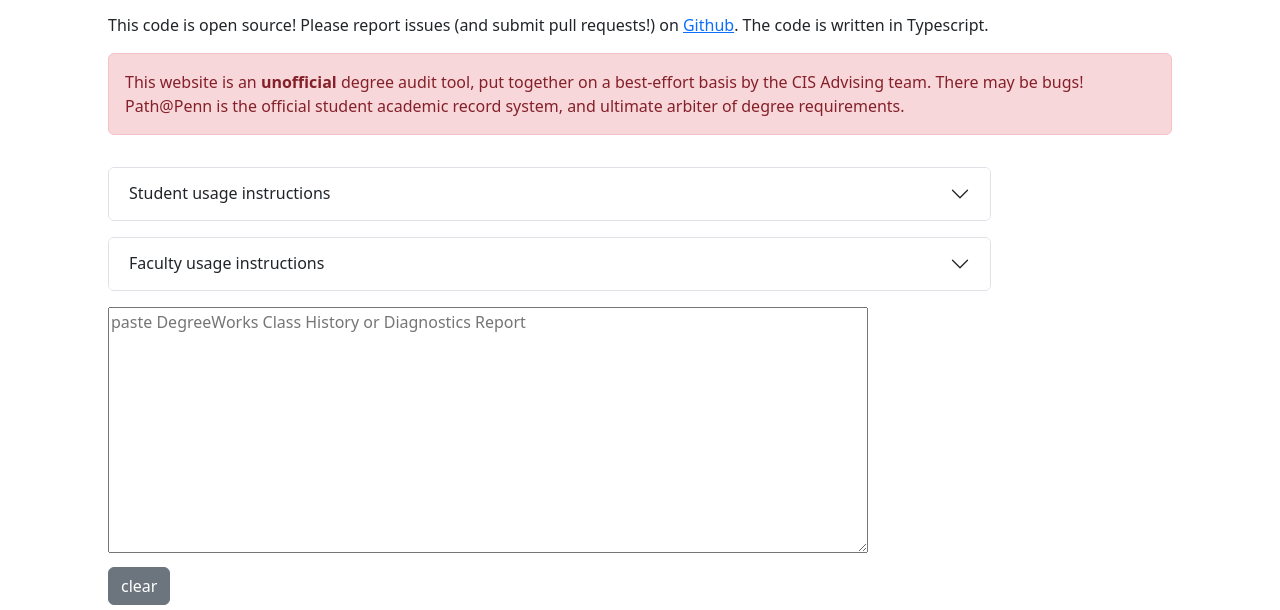
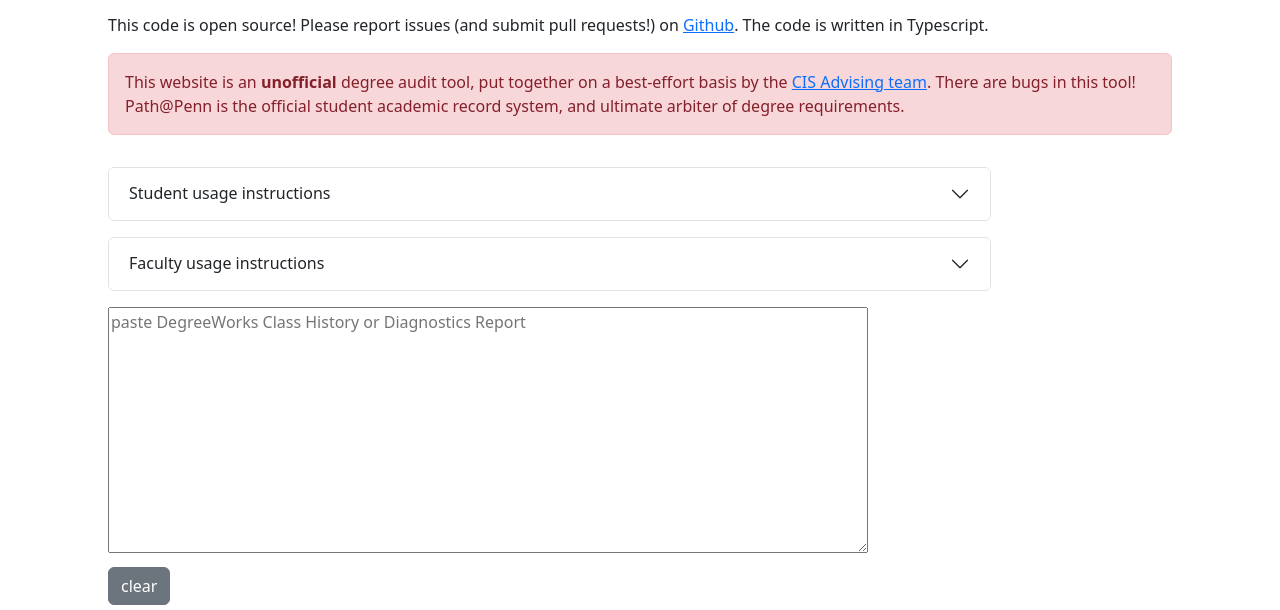
Before and after one commit to upenn/irs, a website: page index.html in a window 1280 px wide. Shown: the part 176-786 px from the top of the page. Drawn offline with nearby package versions, Linux system fonts and the light colour scheme.

Commit message:
update warning

```diff
--- a/index.html
+++ b/index.html
@@ -70,8 +70,9 @@
         The code is written in Typescript.
     </p>
     <div class="alert alert-danger" role="alert">This website is an <b>unofficial</b> degree audit tool, put together on
-        a best-effort basis by the CIS Advising team. There may be bugs! Path@Penn is the official student academic
-        record system, and ultimate arbiter of degree requirements.</div>
+        a best-effort basis by the <a href="http://cis.upenn.edu/undergraduate/advising/">CIS Advising team</a>.
+        There are bugs in this tool!
+        Path@Penn is the official student academic record system, and ultimate arbiter of degree requirements.</div>
 
     <div class="row">
         <div class="col-10">
```
